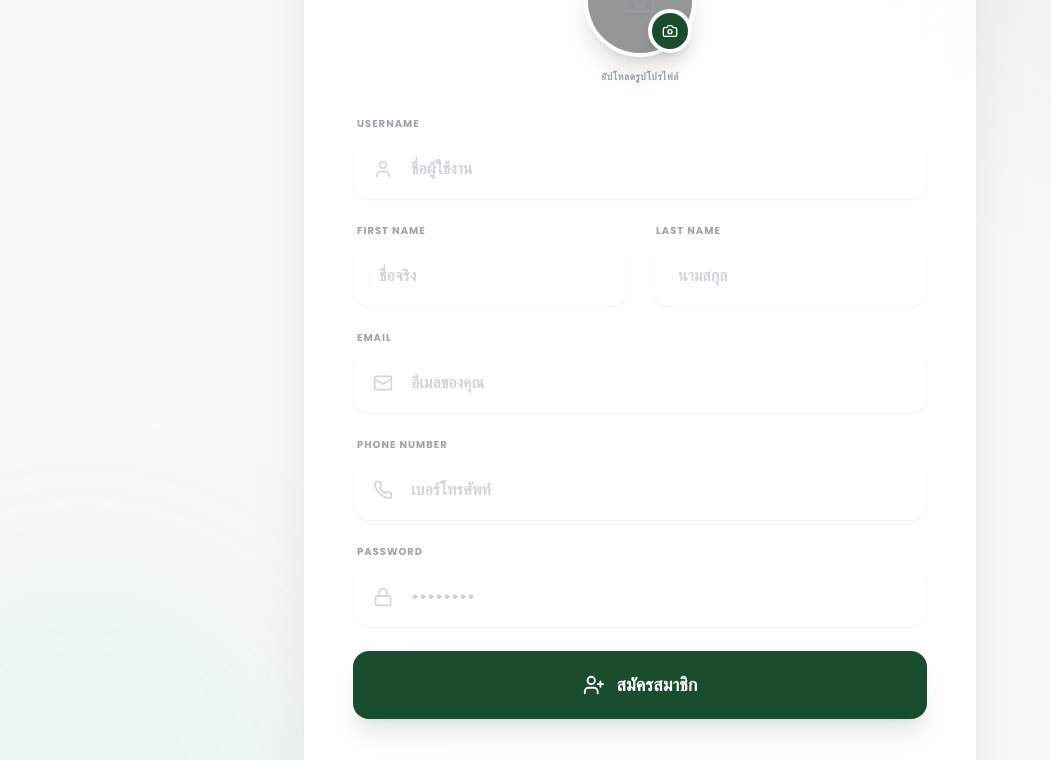
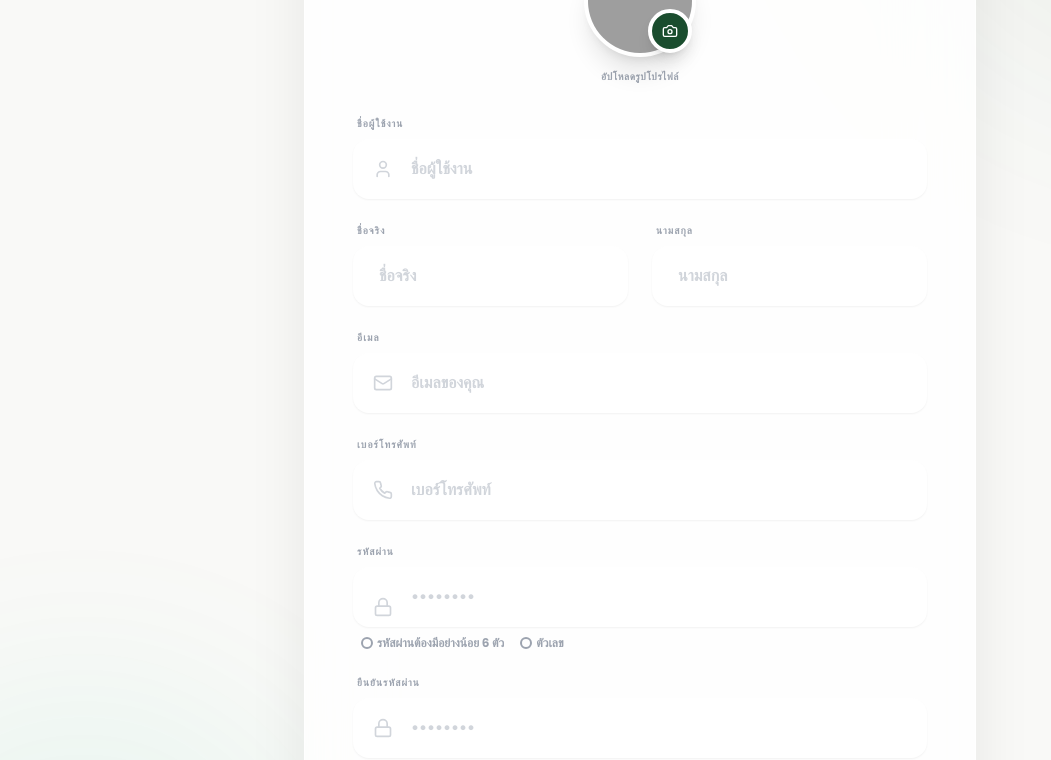
Before and after one commit to wittayapornh-afk/myproject, a React app in the folder frontend/: page /register in a window 1280 px wide. Shown: the part 388-1148 px from the top of the page, without its empty margins (0-1051 px from the left). Built offline with nearby package versions, Linux system fonts and the light colour scheme; grey boxes are pictures that could not be loaded; the HTML template or start-up script is replaced by a standard one.

Commit message:
update register confix

```diff
--- a/frontend/src/components/RegisterPage.jsx
+++ b/frontend/src/components/RegisterPage.jsx
@@ -1,12 +1,13 @@
 import React, { useState } from 'react';
 import { useNavigate, Link } from 'react-router-dom';
 import Swal from 'sweetalert2';
-import { User, Lock, Mail, Phone, UserPlus, Camera, ArrowLeft } from 'lucide-react';
+import { User, Lock, Mail, Phone, UserPlus, Camera, ArrowLeft, CheckCircle, XCircle, Loader2 } from 'lucide-react';
 
 function RegisterPage() {
   const [formData, setFormData] = useState({
     username: '',
     password: '',
+    confirmPassword: '',
     first_name: '',
     last_name: '',
     email: '',
@@ -15,11 +16,57 @@ function RegisterPage() {
   const [avatar, setAvatar] = useState(null);
   const [preview, setPreview] = useState(null);
   const [loading, setLoading] = useState(false);
+  const [usernameStatus, setUsernameStatus] = useState(null);
+  const [passwordCriteria, setPasswordCriteria] = useState({ length: false, number: false });
 
   const navigate = useNavigate();
 
+  const checkUsername = async (username) => {
+    if (!username || username.length < 3) {
+      setUsernameStatus(null);
+      return;
+    }
+
+    setUsernameStatus('checking');
+    try {
+      const res = await fetch(`http://localhost:8000/api/check-username/?username=${username}`);
+      const data = await res.json();
+      if (data.available) {
+        setUsernameStatus('available');
+      } else {
+        setUsernameStatus('taken');
+      }
+    } catch (error) {
+      console.error("Error checking username:", error);
+      setUsernameStatus(null);
+    }
+  };
+
   const handleChange = (e) => {
-    setFormData({ ...formData, [e.target.name]: e.target.value });
+    const { name, value } = e.target;
+
+    if (name === 'phone') {
+      const numericValue = value.replace(/\D/g, ''); // Allow only numbers
+      if (numericValue.length <= 10) {
+        setFormData(prev => ({ ...prev, [name]: numericValue }));
+      }
+      return;
+    }
+
+    // Default update for other fields
+    setFormData(prev => ({ ...prev, [name]: value }));
+
+    if (name === 'username') {
+      const timeoutId = setTimeout(() => checkUsername(value), 500);
+      return () => clearTimeout(timeoutId);
+    }
+
+    if (name === 'password') {
+      setPasswordCriteria({
+        length: value.length >= 6,
+        number: /\d/.test(value)
+      });
+    }
   };
 
   const handleFileChange = (e) => {
@@ -33,6 +80,62 @@ function RegisterPage() {
   const handleSubmit = async (e) => {
     e.preventDefault();
     setLoading(true);
+
+    // Password Validation
+    if (formData.password.length < 6) {
+      Swal.fire({
+        icon: 'error',
+        title: 'รหัสผ่านสั้นเกินไป',
+        text: 'รหัสผ่านต้องมีความยาวอย่างน้อย 6 ตัวอักษร',
+        confirmButtonColor: '#d33',
+        background: '#fff',
+        customClass: { title: 'font-black text-red-600', popup: 'rounded-[2rem]' }
+      });
+      setLoading(false);
+      return;
+    }
+
+    if (!/\d/.test(formData.password)) {
+      Swal.fire({
+        icon: 'error',
+        title: 'รหัสผ่านไม่ปลอดภัย',
+        text: 'รหัสผ่านต้องมีตัวเลขอย่างน้อย 1 ตัว',
+        confirmButtonColor: '#d33',
+        background: '#fff',
+        customClass: { title: 'font-black text-red-600', popup: 'rounded-[2rem]' }
+      });
+      setLoading(false);
+      return;
+    }
+
+    if (formData.phone.length !== 10) {
+      Swal.fire({
+        icon: 'error',
+        title: 'เบอร์โทรศัพท์ไม่ถูกต้อง',
+        text: 'กรุณากรอกเบอร์โทรศัพท์ให้ครบ 10 หลัก (เฉพาะตัวเลข)',
+        confirmButtonColor: '#d33',
+        background: '#fff',
+        customClass: { title: 'font-black text-red-600', popup: 'rounded-[2rem]' }
+      });
+      setLoading(false);
+      return;
+    }
+
+    if (formData.password !== formData.confirmPassword) {
+      Swal.fire({
+        icon: 'error',
+        title: 'รหัสผ่านไม่ตรงกัน',
+        text: 'กรุณากรอกรหัสผ่านและยืนยันรหัสผ่านให้ตรงกัน',
+        confirmButtonColor: '#d33',
+        background: '#fff',
+        customClass: {
+          title: 'font-black text-red-600',
+          popup: 'rounded-[2rem]'
+        }
+      });
+      setLoading(false);
+      return;
+    }
 
     const data = new FormData();
     data.append('username', formData.username);
@@ -80,7 +183,7 @@ function RegisterPage() {
       }
     } catch (err) {
       console.error(err);
-      Swal.fire('Error', 'ไม่สามารถเชื่อมต่อ Server ได้', 'error');
+      Swal.fire('เกิดข้อผิดพลาด', 'ไม่สามารถเชื่อมต่อ Server ได้', 'error');
     } finally {
       setLoading(false);
     }
@@ -100,7 +203,7 @@ function RegisterPage() {
         </Link>
 
         <div className="text-center mb-10 mt-6">
-          <h2 className="text-4xl font-black text-[#263A33] mb-3 tracking-tighter">Create Account</h2>
+          <h2 className="text-4xl font-black text-[#263A33] mb-3 tracking-tighter">สร้างบัญชีใหม่</h2>
           <p className="text-gray-500 font-medium">เข้าร่วมกับเราเพื่อประสบการณ์การช้อปปิ้งที่ดีที่สุด</p>
         </div>
 
@@ -115,7 +218,7 @@ function RegisterPage() {
                   alt="Profile Preview"
                   className="w-full h-full object-cover"
                 />
-                  {!preview && <div className="absolute inset-0 flex items-center justify-center bg-black/5"><Camera size={32} className="text-gray-400 opacity-50"/></div>}
+
               </div>
               <label className="absolute bottom-1 right-1 bg-[#1a4d2e] text-white p-2.5 rounded-full cursor-pointer hover:bg-[#143d24] border-4 border-white shadow-lg transition-all transform hover:scale-110 active:scale-95">
                 <Camera size={16} />
@@ -128,56 +231,92 @@ function RegisterPage() {
           <div className="grid grid-cols-1 md:grid-cols-2 gap-6">
             {/* Username */}
             <div className="group md:col-span-2">
-                    <label className="text-[10px] font-black text-gray-400 uppercase tracking-widest ml-1 mb-2 block">Username</label>
+              <label className="text-[10px] font-black text-gray-400 uppercase tracking-widest ml-1 mb-2 block">ชื่อผู้ใช้งาน</label>
               <div className="relative">
                 <User className="absolute left-5 top-1/2 -translate-y-1/2 text-gray-300 group-focus-within:text-[#1a4d2e] transition-colors" size={20} />
                 <input
                   type="text"
                   name="username"
-                            onChange={handleChange}
-                            className="w-full pl-14 pr-6 py-4 bg-white border-2 border-transparent hover:border-gray-100 focus:border-[#1a4d2e] rounded-2xl focus:outline-none focus:bg-white transition-all text-[#263A33] font-bold shadow-sm placeholder-gray-300"
+                  value={formData.username}
+                  onChange={(e) => {
+                    setFormData({ ...formData, username: e.target.value });
+                    if (e.target.value.length >= 3) checkUsername(e.target.value);
+                    else setUsernameStatus(null);
+                  }}
+                  className={`w-full pl-14 pr-12 py-4 bg-white border-2 hover:border-gray-100 focus:border-[#1a4d2e] rounded-2xl focus:outline-none focus:bg-white transition-all text-[#263A33] font-bold shadow-sm placeholder-gray-300 ${usernameStatus === 'taken' ? 'border-red-500 focus:border-red-500' : 'border-transparent'}`}
                   placeholder="ชื่อผู้ใช้งาน"
                   required
                 />
+
+                {/* Status Icon */}
+                <div className="absolute right-4 top-1/2 -translate-y-1/2">
+                  {usernameStatus === 'checking' && <Loader2 className="animate-spin text-gray-400" size={20} />}
+                  {usernameStatus === 'available' && <CheckCircle className="text-green-500" size={20} />}
+                  {usernameStatus === 'taken' && <XCircle className="text-red-500" size={20} />}
                 </div>
+              </div>
+              {usernameStatus === 'taken' && <p className="text-red-500 text-xs mt-1 ml-2 font-bold">* ชื่อผู้ใช้งานนี้ถูกใช้ไปแล้ว</p>}
+              {usernameStatus === 'available' && <p className="text-green-500 text-xs mt-1 ml-2 font-bold">* ชื่อผู้ใช้งานนี้สามารถใช้ได้</p>}
             </div>
 
             {/* Names */}
             <div className="group">
-                 <label className="text-[10px] font-black text-gray-400 uppercase tracking-widest ml-1 mb-2 block">First Name</label>
-                 <input type="text" name="first_name" onChange={handleChange} placeholder="ชื่อจริง" className="w-full px-6 py-4 bg-white border-2 border-transparent hover:border-gray-100 focus:border-[#1a4d2e] rounded-2xl focus:outline-none focus:bg-white transition-all text-[#263A33] font-bold shadow-sm placeholder-gray-300" />
+              <label className="text-[10px] font-black text-gray-400 uppercase tracking-widest ml-1 mb-2 block">ชื่อจริง</label>
+              <input type="text" name="first_name" value={formData.first_name} onChange={handleChange} placeholder="ชื่อจริง" className="w-full px-6 py-4 bg-white border-2 border-transparent hover:border-gray-100 focus:border-[#1a4d2e] rounded-2xl focus:outline-none focus:bg-white transition-all text-[#263A33] font-bold shadow-sm placeholder-gray-300" required />
             </div>
             <div className="group">
-                 <label className="text-[10px] font-black text-gray-400 uppercase tracking-widest ml-1 mb-2 block">Last Name</label>
-                 <input type="text" name="last_name" onChange={handleChange} placeholder="นามสกุล" className="w-full px-6 py-4 bg-white border-2 border-transparent hover:border-gray-100 focus:border-[#1a4d2e] rounded-2xl focus:outline-none focus:bg-white transition-all text-[#263A33] font-bold shadow-sm placeholder-gray-300" />
+              <label className="text-[10px] font-black text-gray-400 uppercase tracking-widest ml-1 mb-2 block">นามสกุล</label>
+              <input type="text" name="last_name" value={formData.last_name} onChange={handleChange} placeholder="นามสกุล" className="w-full px-6 py-4 bg-white border-2 border-transparent hover:border-gray-100 focus:border-[#1a4d2e] rounded-2xl focus:outline-none focus:bg-white transition-all text-[#263A33] font-bold shadow-sm placeholder-gray-300" required />
             </div>
           </div>
 
           {/* Email & Phone */}
           <div className="space-y-6">
             <div className="group">
-                    <label className="text-[10px] font-black text-gray-400 uppercase tracking-widest ml-1 mb-2 block">Email</label>
+              <label className="text-[10px] font-black text-gray-400 uppercase tracking-widest ml-1 mb-2 block">อีเมล</label>
               <div className="relative">
                 <Mail className="absolute left-5 top-1/2 -translate-y-1/2 text-gray-300 group-focus-within:text-[#1a4d2e] transition-colors" size={20} />
-                        <input type="email" name="email" onChange={handleChange} className="w-full pl-14 pr-6 py-4 bg-white border-2 border-transparent hover:border-gray-100 focus:border-[#1a4d2e] rounded-2xl focus:outline-none focus:bg-white transition-all text-[#263A33] font-bold shadow-sm placeholder-gray-300" placeholder="อีเมลของคุณ" required />
+                <input type="email" name="email" value={formData.email} onChange={handleChange} className="w-full pl-14 pr-6 py-4 bg-white border-2 border-transparent hover:border-gray-100 focus:border-[#1a4d2e] rounded-2xl focus:outline-none focus:bg-white transition-all text-[#263A33] font-bold shadow-sm placeholder-gray-300" placeholder="อีเมลของคุณ" required />
               </div>
             </div>
 
             <div className="group">
-                    <label className="text-[10px] font-black text-gray-400 uppercase tracking-widest ml-1 mb-2 block">Phone Number</label>
+              <label className="text-[10px] font-black text-gray-400 uppercase tracking-widest ml-1 mb-2 block">เบอร์โทรศัพท์</label>
               <div className="relative">
                 <Phone className="absolute left-5 top-1/2 -translate-y-1/2 text-gray-300 group-focus-within:text-[#1a4d2e] transition-colors" size={20} />
-                        <input type="tel" name="phone" onChange={handleChange} className="w-full pl-14 pr-6 py-4 bg-white border-2 border-transparent hover:border-gray-100 focus:border-[#1a4d2e] rounded-2xl focus:outline-none focus:bg-white transition-all text-[#263A33] font-bold shadow-sm placeholder-gray-300" placeholder="เบอร์โทรศัพท์" required />
+                <input type="tel" name="phone" value={formData.phone} onChange={handleChange} className="w-full pl-14 pr-6 py-4 bg-white border-2 border-transparent hover:border-gray-100 focus:border-[#1a4d2e] rounded-2xl focus:outline-none focus:bg-white transition-all text-[#263A33] font-bold shadow-sm placeholder-gray-300" placeholder="เบอร์โทรศัพท์" required />
               </div>
             </div>
           </div>
 
           {/* Password */}
           <div className="group">
-                <label className="text-[10px] font-black text-gray-400 uppercase tracking-widest ml-1 mb-2 block">Password</label>
+            <label className="text-[10px] font-black text-gray-400 uppercase tracking-widest ml-1 mb-2 block">รหัสผ่าน</label>
+            <div className="relative">
+              <Lock className="absolute left-5 top-1/2 -track-y-1/2 text-gray-300 group-focus-within:text-[#1a4d2e] transition-colors" size={20} />
+              <input type="password" name="password" value={formData.password} onChange={handleChange} className="w-full pl-14 pr-6 py-4 bg-white border-2 border-transparent hover:border-gray-100 focus:border-[#1a4d2e] rounded-2xl focus:outline-none focus:bg-white transition-all text-[#263A33] font-black shadow-sm placeholder-gray-300" placeholder="••••••••" required autoComplete="new-password" />
+            </div>
+            {/* Password Feedback */}
+            <div className="flex gap-4 mt-2 ml-2">
+              <div className={`text-xs font-bold flex items-center gap-1 ${passwordCriteria.length ? 'text-green-500' : 'text-gray-400'}`}>
+                {passwordCriteria.length ? <CheckCircle size={12} /> : <div className="w-3 h-3 rounded-full border-2 border-gray-400"></div>} รหัสผ่านต้องมีอย่างน้อย 6 ตัว
+              </div>
+              <div className={`text-xs font-bold flex items-center gap-1 ${passwordCriteria.number ? 'text-green-500' : 'text-gray-400'}`}>
+                {passwordCriteria.number ? <CheckCircle size={12} /> : <div className="w-3 h-3 rounded-full border-2 border-gray-400"></div>} ตัวเลข
+              </div>
+            </div>
+          </div>
+
+          {/* Confirm Password */}
+          <div className="group">
+            <label className="text-[10px] font-black text-gray-400 uppercase tracking-widest ml-1 mb-2 block">ยืนยันรหัสผ่าน</label>
             <div className="relative">
               <Lock className="absolute left-5 top-1/2 -translate-y-1/2 text-gray-300 group-focus-within:text-[#1a4d2e] transition-colors" size={20} />
-                    <input type="password" name="password" onChange={handleChange} className="w-full pl-14 pr-6 py-4 bg-white border-2 border-transparent hover:border-gray-100 focus:border-[#1a4d2e] rounded-2xl focus:outline-none focus:bg-white transition-all text-[#263A33] font-black shadow-sm placeholder-gray-300" placeholder="••••••••" required autoComplete="new-password"/>
+              <input type="password" name="confirmPassword" value={formData.confirmPassword} onChange={handleChange} className={`w-full pl-14 pr-12 py-4 bg-white border-2 hover:border-gray-100 focus:border-[#1a4d2e] rounded-2xl focus:outline-none focus:bg-white transition-all text-[#263A33] font-black shadow-sm placeholder-gray-300 ${formData.confirmPassword && formData.password === formData.confirmPassword ? 'border-green-500 focus:border-green-500' : 'border-transparent'}`} placeholder="••••••••" required autoComplete="new-password" />
+              {/* Match Indicator */}
+              <div className="absolute right-4 top-1/2 -translate-y-1/2">
+                {formData.confirmPassword && formData.password === formData.confirmPassword && <CheckCircle className="text-green-500" size={20} />}
+              </div>
             </div>
           </div>
 
```
Also changed, not shown: 2 other files (tests, documents, lock files or other folders). Lines whose indentation alone changed are shown as unchanged.
